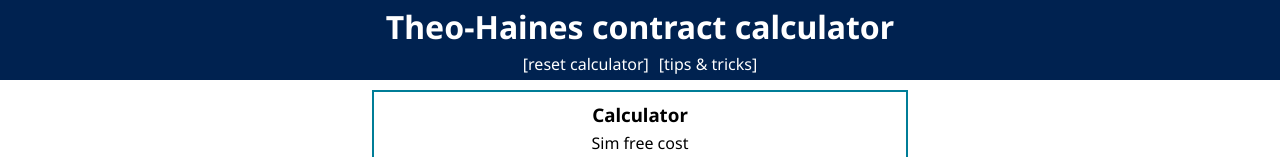
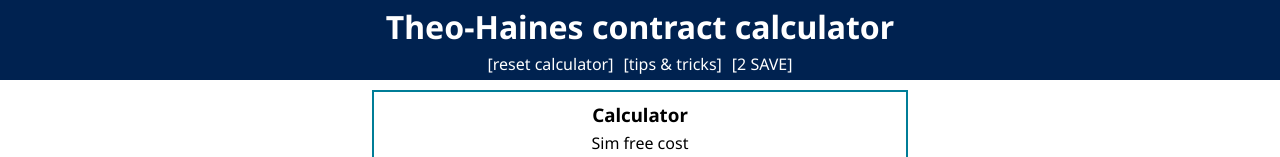
Before and after one commit to Theohaines/theohaines.github.io, a plain HTML site: page index.html in a window 1280 px wide. Shown: the top 157 px of the page. Drawn offline with Linux system fonts and the light colour scheme.

Commit message:
repush to pages

```diff
--- a/index.html
+++ b/index.html
@@ -12,6 +12,7 @@
         <div class="nav-links">
             <a href="">[reset calculator]</a>
             <a href="#">[tips & tricks]</a>
+            <a href="">[2 SAVE]</a>
         </div>
     </div>
 
```
